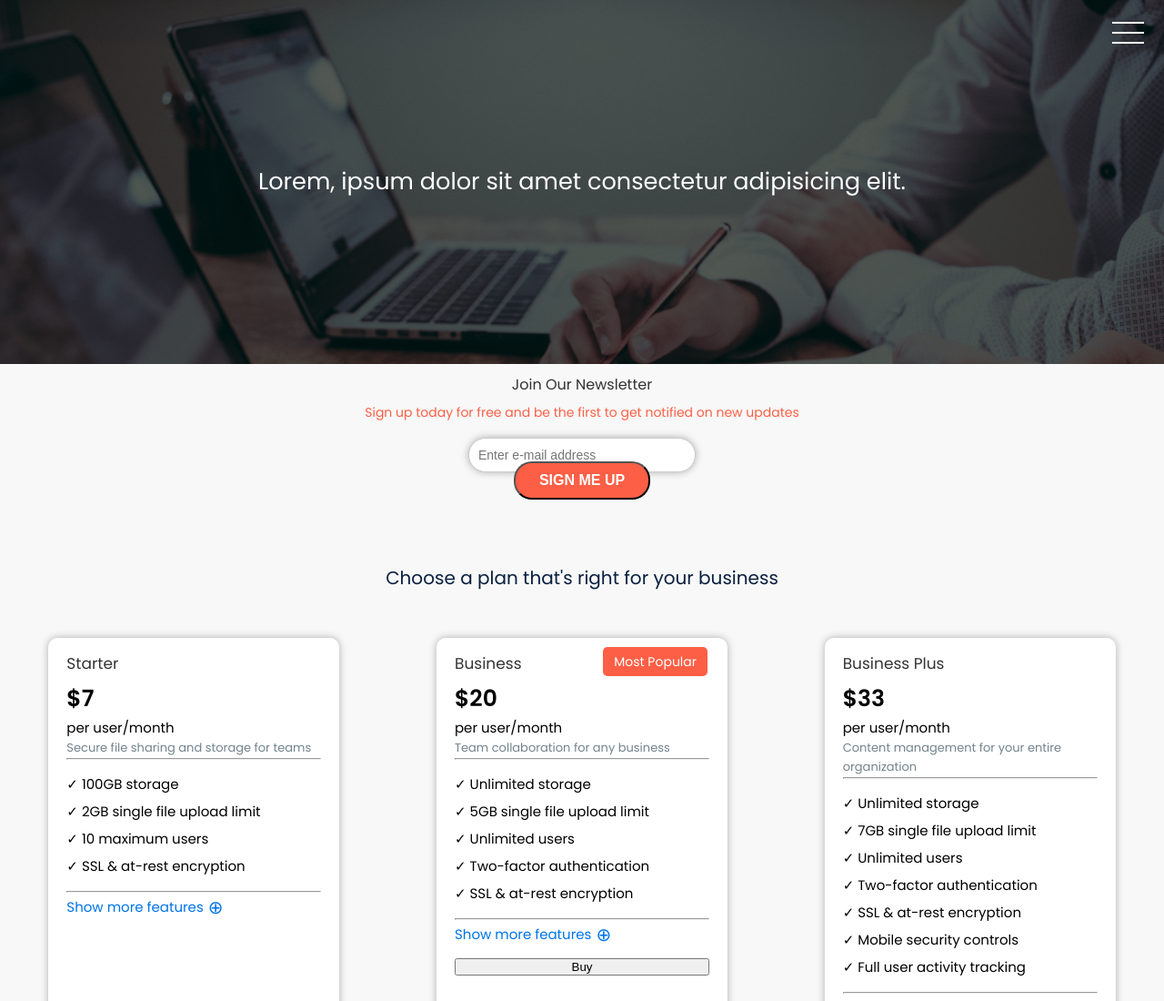
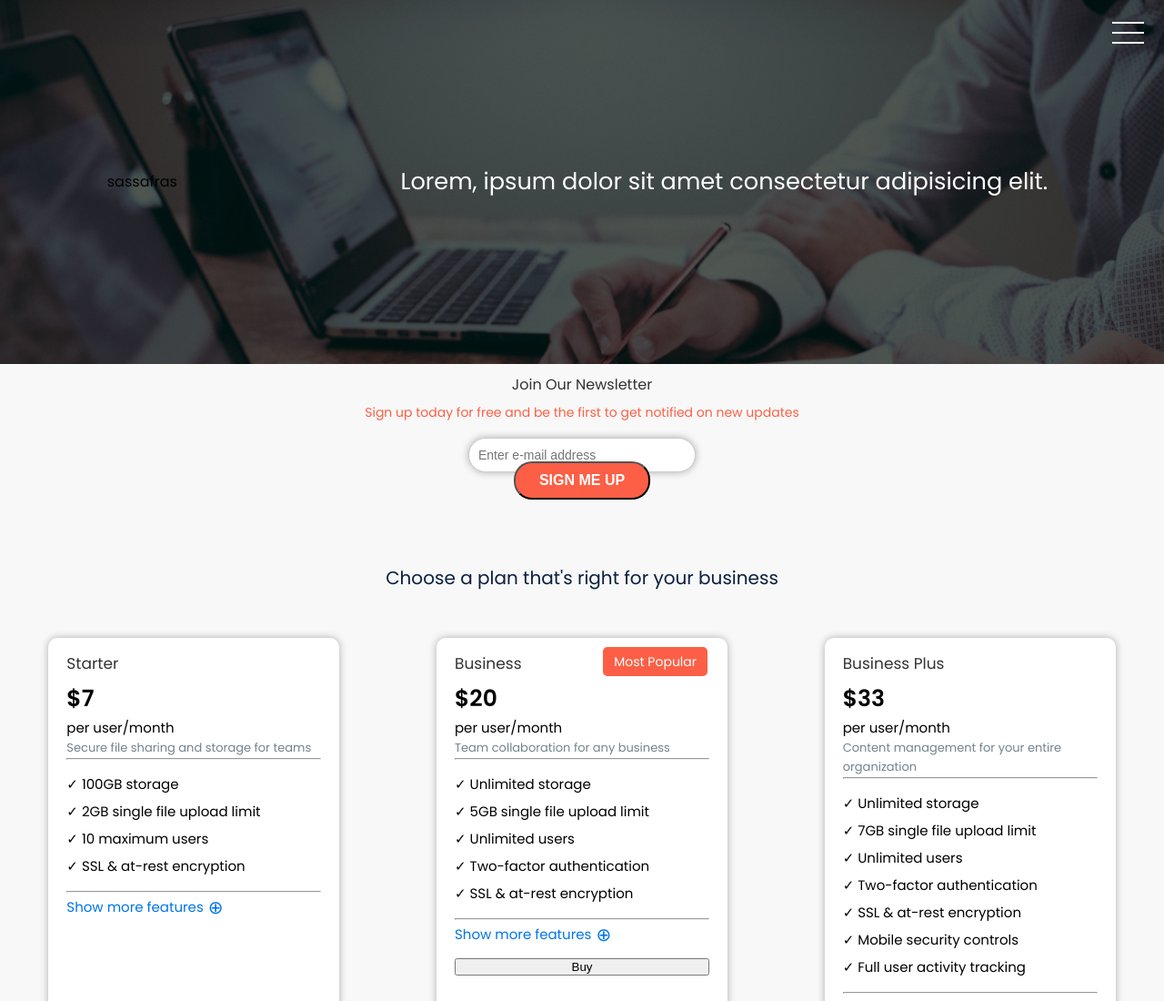
Before and after one commit to nmocker/sassafras, a website: page index.html in a window 1280 px wide. Shown: the top 1100 px of the page at 91% size. Drawn offline with Linux system fonts and the light colour scheme.

Commit message:
updated logo

```diff
--- a/index.html
+++ b/index.html
@@ -11,7 +11,8 @@
   </head>
   <body>
     <header>
-      <h1>Lorem, ipsum dolor sit amet consectetur adipisicing elit.</h1>
+      <h1>sassafras</h1>
+      <h2>Lorem, ipsum dolor sit amet consectetur adipisicing elit.</h2>
 
       <div class="hamburger">
         <div class="bar1"></div>
--- a/src/scss/_home.scss
+++ b/src/scss/_home.scss
@@ -39,7 +39,7 @@ header {
     height: 400px;
   }
 
-  h1 {
+  h2 {
     color: #fff;
     font-size: 1.6rem;
     padding: 10px;
```
Also changed, not shown: dist/css/main.css.
